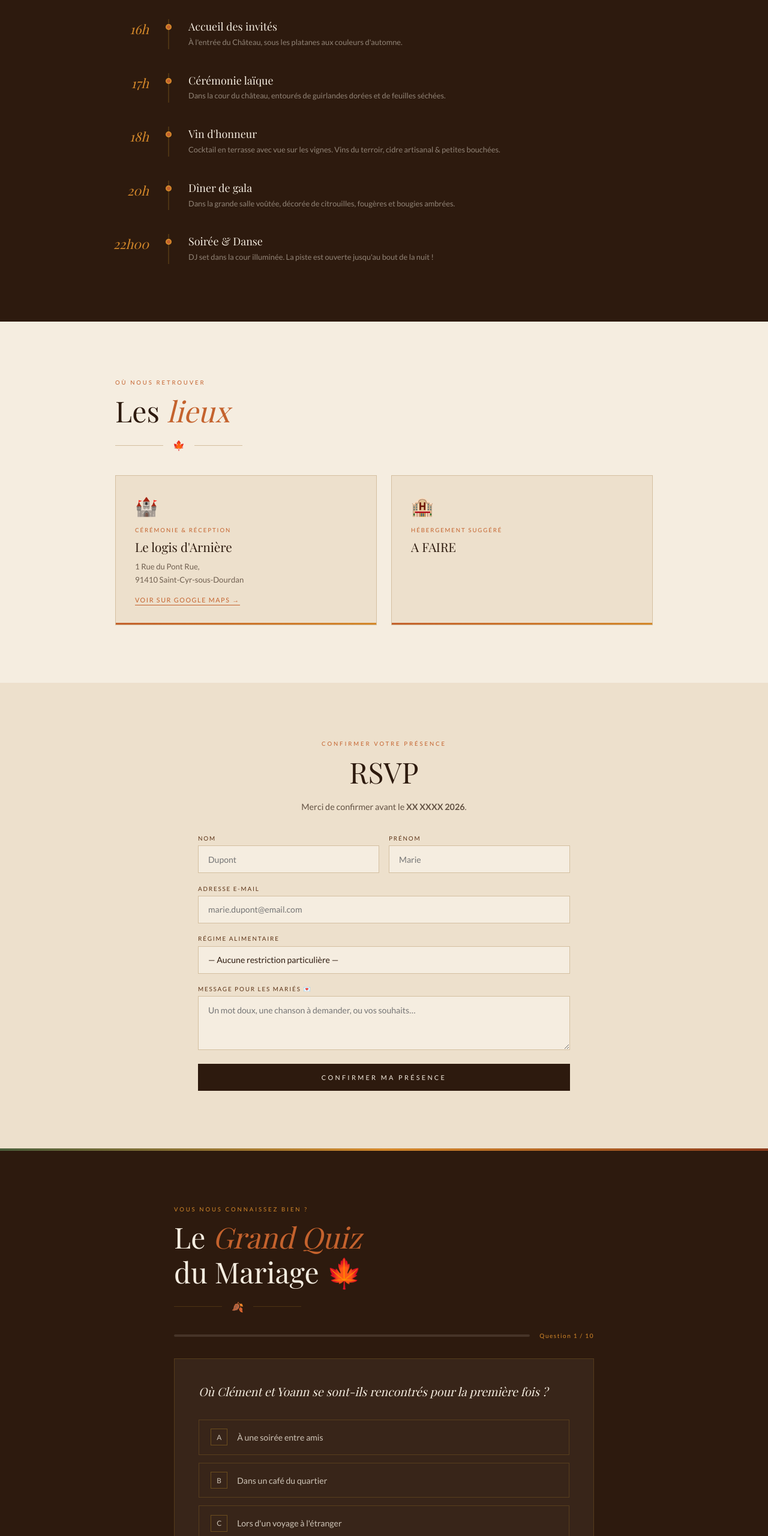
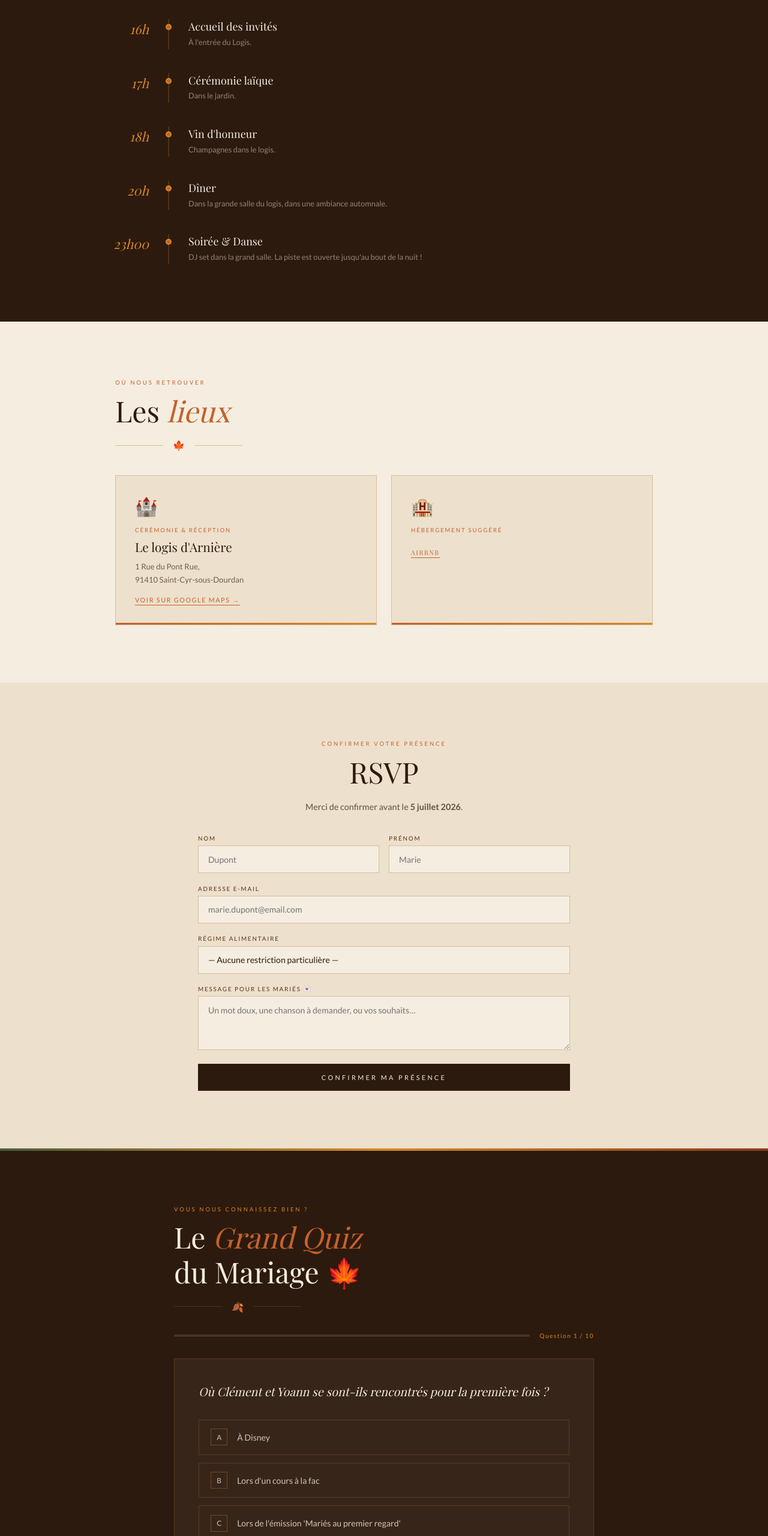
Before and after one commit to clementyoann2026/clementyoann2026.github.io, a plain HTML site: page index.html in a window 1280 px wide. Shown: the part 1789-4349 px from the top of the page at 60% size. Drawn offline with nearby package versions, Linux system fonts and the light colour scheme; a web font is replaced by a local one.

Commit message:
modification Lieux, RSVP et QUIZZ

```diff
--- a/index.html
+++ b/index.html
@@ -251,27 +251,27 @@
       <div class="tl-item">
         <span class="tl-time">16h</span>
         <div class="tl-line"></div>
-        <div class="tl-body"><strong>Accueil des invités</strong><p>À l'entrée du Château, sous les platanes aux couleurs d'automne.</p></div>
+        <div class="tl-body"><strong>Accueil des invités</strong><p>À l'entrée du Logis.</p></div>
       </div>
       <div class="tl-item">
         <span class="tl-time">17h</span>
         <div class="tl-line"></div>
-        <div class="tl-body"><strong>Cérémonie laïque</strong><p>Dans la cour du château, entourés de guirlandes dorées et de feuilles séchées.</p></div>
+        <div class="tl-body"><strong>Cérémonie laïque</strong><p>Dans le jardin.</p></div>
       </div>
       <div class="tl-item">
         <span class="tl-time">18h</span>
         <div class="tl-line"></div>
-        <div class="tl-body"><strong>Vin d'honneur</strong><p>Cocktail en terrasse avec vue sur les vignes. Vins du terroir, cidre artisanal & petites bouchées.</p></div>
+        <div class="tl-body"><strong>Vin d'honneur</strong><p>Champagnes dans le logis.</p></div>
       </div>
       <div class="tl-item">
         <span class="tl-time">20h</span>
         <div class="tl-line"></div>
-        <div class="tl-body"><strong>Dîner de gala</strong><p>Dans la grande salle voûtée, décorée de citrouilles, fougères et bougies ambrées.</p></div>
+        <div class="tl-body"><strong>Dîner</strong><p>Dans la grande salle du logis, dans une ambiance automnale.</p></div>
       </div>
       <div class="tl-item">
-        <span class="tl-time">22h00</span>
+        <span class="tl-time">23h00</span>
         <div class="tl-line"></div>
-        <div class="tl-body"><strong>Soirée & Danse</strong><p>DJ set dans la cour illuminée. La piste est ouverte jusqu'au bout de la nuit !</p></div>
+        <div class="tl-body"><strong>Soirée & Danse</strong><p>DJ set dans la grand salle. La piste est ouverte jusqu'au bout de la nuit !</p></div>
       </div>
     </div>
   </div>
@@ -293,7 +293,7 @@
     <div class="lieu-card">
       <div class="lieu-icon">🏨</div>
       <div class="lieu-type">Hébergement suggéré</div>
-      <h3>A FAIRE</h3>
+      <h3> <a href="https://www.airbnb.fr/s/1-Rue-du-Pont-Rue--Saint~Cyr~sous~Dourdan/homes?refinement_paths%5B%5D=%2Fhomes&date_picker_type=calendar&place_id=ChIJIwNtwAkt5EcR_s3PuButSWw&acp_id=t-g-ChIJIwNtwAkt5EcR_s3PuButSWw&checkin=2026-10-10&checkout=2026-10-11&adults=1&search_type=autocomplete_click" target="_blank">AirBnB</a></h3>
     </div>
   </div>
 </section>
@@ -303,7 +303,7 @@
   <div class="inner">
     <p class="sec-label reveal">Confirmer votre présence</p>
     <h2 class="reveal">RSVP</h2>
-    <p class="bt reveal" style="margin:0 auto .5rem;text-align:center">Merci de confirmer avant le <strong>XX XXXX 2026</strong>.</p>
+    <p class="bt reveal" style="margin:0 auto .5rem;text-align:center">Merci de confirmer avant le <strong>5 juillet 2026</strong>.</p>
 
     <!-- iframe invisible qui reçoit la réponse de Google Forms -->
     <iframe name="rsvp-iframe" style="display:none"></iframe>
@@ -328,7 +328,7 @@
           <option value="Végétarien">Végétarien</option>
           <option value="Vegan">Vegan</option>
           <option value="Sans gluten">Sans gluten</option>
-          <option value="Allergie fruits à coque">Allergie aux fruits à coque</option>
+          <option value="Allergie fruits à coque">Allergie aux fruits à coque (comme Yoyo)</option>
           <option value="Autre - voir message">Autre (préciser dans le message)</option>
         </select>
       </div>
@@ -451,16 +451,116 @@ function handleRSVP(e) {
 
 // ── QUIZ ──
 const QUESTIONS = [
-  { q: "Où Clément et Yoann se sont-ils rencontrés pour la première fois ?", opts: ["À une soirée entre amis","Dans un café du quartier","Lors d'un voyage à l'étranger","Via une application"], ans: 0, fb: "C'est lors d'une soirée entre amis que nos deux compères ont échangé leur premier regard ! 🥂" },
-  { q: "En quelle saison a eu lieu leur premier rendez-vous officiel ?", opts: ["Printemps","Été","Automne","Hiver"], ans: 2, fb: "Un premier rendez-vous sous les feuilles dorées de l'automne — le décor était déjà tout trouvé pour le mariage ! 🍂" },
-  { q: "Quel est le plat préféré de Clément ?", opts: ["La raclette","Le risotto aux cèpes","La brandade de morue","Le cassoulet"], ans: 1, fb: "Le risotto aux cèpes, un plat d'automne par excellence ! 🍄" },
-  { q: "Quel sport Yoann pratique-t-il régulièrement ?", opts: ["Le tennis","La randonnée","Le vélo de route","La natation"], ans: 2, fb: "Yoann est un cycliste passionné, toujours prêt à dévaler les routes du Languedoc ! 🚴" },
-  { q: "Dans quelle ville le couple a-t-il passé son premier voyage ensemble ?", opts: ["Rome","Lisbonne","Prague","Amsterdam"], ans: 1, fb: "Lisbonne et ses azulejos bleus — un premier voyage inoubliable ! 🌊" },
-  { q: "Depuis combien de temps sont-ils en couple avant ce mariage ?", opts: ["2 ans","4 ans","6 ans","8 ans"], ans: 1, fb: "4 belles années de complicité, de rires et d'aventures partagées ! 💛" },
-  { q: "Quel est l'animal de compagnie du couple ?", opts: ["Un chat roux nommé Gaston","Un labrador nommé Caramel","Ils n'ont pas d'animal","Deux lapins nains"], ans: 0, fb: "Gaston le chat roux règne en maître sur leur appartement depuis 3 ans ! 🐱" },
-  { q: "Où Yoann a-t-il fait sa demande en mariage à Clément ?", opts: ["Au sommet du Mont Ventoux","Dans leur restaurant préféré","Sur la plage à l'aube","À la maison, un soir de novembre"], ans: 2, fb: "Sur la plage, au lever du soleil — Clément a dit oui avant même la fin de la question ! 🌅" },
-  { q: "Quelle est leur destination de voyage de noces ?", opts: ["Le Japon en automne","La Patagonie","Le Maroc","L'Islande"], ans: 0, fb: "Le Japon en automne pour admirer les érables rouges (momiji) — parfait pour deux amoureux de l'automne ! 🗾🍁" },
-  { q: "Quel film regardent-ils chaque année à Halloween ?", opts: ["Beetlejuice","The Shining","Coco","Fantômes contre Fantômes"], ans: 2, fb: "Coco, pour les larmes garanties et l'ambiance chaleureuse. Un classique incontournable ! 🎭" }
+  // Question 1
+  { q: "Où Clément et Yoann se sont-ils rencontrés pour la première fois ?",
+    opts: [
+      "À Disney",
+      "Lors d'un cours à la fac",
+      "Lors de l'émission 'Mariés au premier regard'",
+      "Via une application"
+    ],
+    ans: 3,
+    fb: "C'est grâce à une application que nos deux compères ont échangé leur premier regard ! 📱"
+  },
+  // Question 2
+  { q: "En quelle saison a eu lieu leur premier rendez-vous officiel ?",
+    opts: [
+      "Printemps",
+      "Été",
+      "Automne",
+      "Hiver"
+    ],
+    ans: 0,
+    fb: "Les premières floraisons ont accompagné leur premier rendez-vous ! 🌷"
+  },
+  // Question 3
+  { q: "Quel est le dessert préféré de Clément ? 🍰",
+    opts: [
+      "Tarte au citron",
+      "Gâteau basque avec des fraises",
+      "Galette des rois",
+      "Le cassoulet"
+    ],
+    ans: 1,
+    fb: "L'association des fraises et du gâteau basque comble les papilles de Clément 🍓"
+  },
+  // Question 4
+  { q: "C'est connu, Yoann Adore Disney mais quel est son méchant préféré ? 👺",
+    opts: [
+      "La méchante reine - Blanche neige",
+      "Cruella - Les 101 dalmatien",
+      "La reine de Coeur - Alice au pays des merveilles",
+      "Capitaine Crochet - Peter Pan"
+    ],
+    ans: 0,
+    fb: "Yoann adore La méchante reine aussi appelé la Reine-Sorcière 🧙‍♀️"
+  },
+  // Question 5
+  { q: "Quelle est la première ville où le couple a-t-il passé son premier voyage ensemble ?",
+    opts: [
+      "Saint-Cyr-Sous-Dourdan",
+      "Nantes",
+      "Prague",
+      "Amsterdam"
+    ],
+    ans: 1,
+    fb: "Nantes — un premier voyage riche en souvenirs !"
+  },
+  // Question 6
+  { q: "Depuis combien de temps vivent-ils ensemble ?",
+    opts: [
+      "2 ans",
+      "4 ans",
+      "6 ans",
+      "8 ans"
+    ],
+    ans: 1,
+    fb: "4 belles années de complicité sous le même toit 💛"
+  },
+  // Question 7
+  { q: "Quel est l'animal de compagnie du couple ?",
+    opts: [
+      "Un voleur de croquettes",
+      "Un manipulateur prêt à tout pour de la pâtée",
+      "Un chat-cadeur (chat cascadeur)",
+      "Une boule de poils chat-ractérielle"
+    ],
+    ans: 1,
+    fb: "Tommy, leur enfant depuis 4 ans, sait y faire pour avoir de la pâtée 🐱"
+  },
+  // Question 8
+  { q: "Où Yoann a-t-il fait sa demande en mariage à Clément ? À Annecy ? bravo vous savez lire mais où précisement !",
+    opts: [
+      "À côté de la fontaine de la place Notre-Dame",
+      "Au pied de la statue de Claude Louis Berthollet médecin et chimiste ",
+      "Sur le pont des amours",
+      "Devant le lac"
+    ],
+    ans: 3,
+    fb: "Devant le lac — Yoann a mit un genou à terre et Clément a dit oui ! 🌅"
+  },
+  // Question 9
+  { q: "Quelle est leur destination de rêve ? ✈️",
+    opts: [
+      "Le Japon",
+      "Saint-Cyr-Sous-Dourdan",
+      "Le Maroc",
+      "L'Islande"
+    ],
+    ans: 0,
+    fb: "Le Japon, l'endroit de réve pour s'évader! 🗾"
+  },
+  // Question 10
+  { q: "Quel film ont-ils regardé le plus ?",
+    opts: [
+      "La vie scolaire",
+      "Alice au pays des merveilles",
+      "Le diable s'habille en Prada",
+      "Harry Potter 7 : Harry Potter et les Reliques de la Mort (1ère partie -  la 2ème est surcôté)"
+    ],
+    ans: 2,
+    fb: "Le diable s'habille en Prada, nos deux compères ne se lasseront jamais de Miranda Priestly ! 🍿"
+  }
 ];
 
 let curQ = 0, score = 0, answered = false;
```
